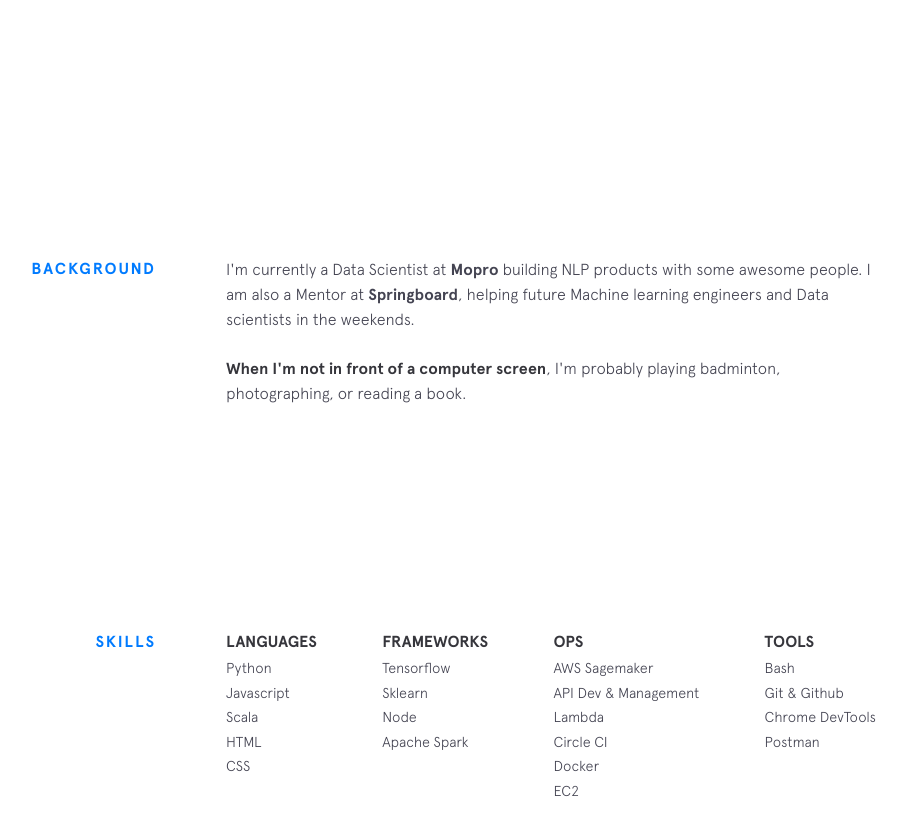
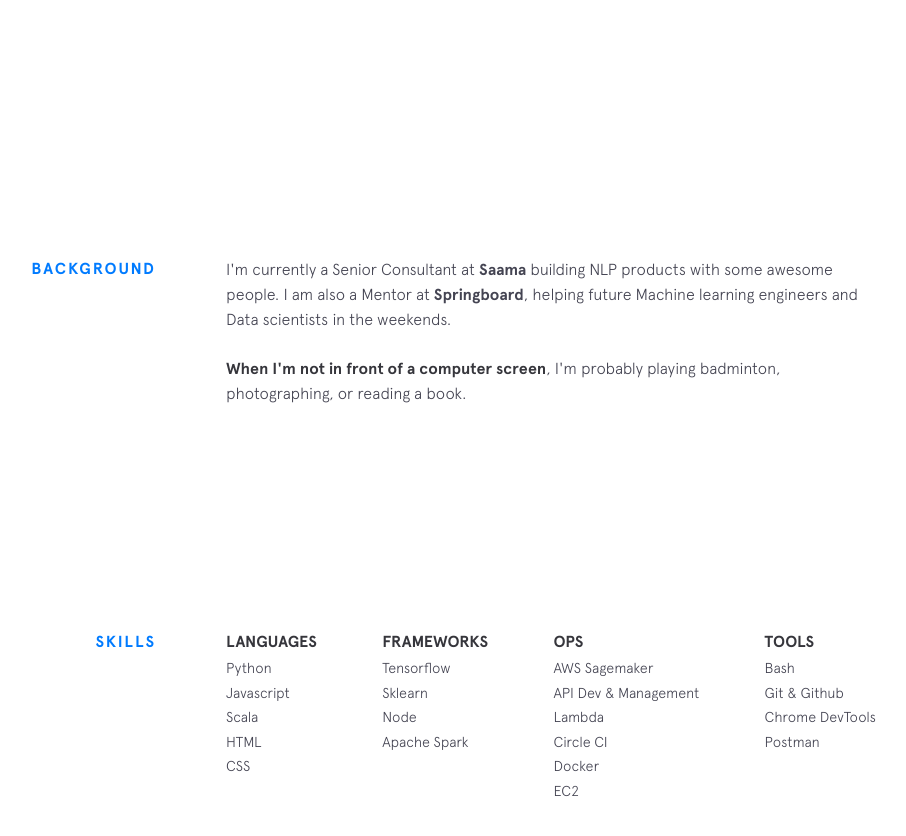
Before and after one commit to infinitylogesh/infinitylogesh.github.io, a Jekyll site: the page built from index.html, in a window 1280 px wide and 900 px high, scrolled down 743 px. Shown: the top 836 px of the window, without its empty margins (224-1130 px from the left). Built offline with Jekyll 4.4.1, drawn with Linux system fonts in a browser that asks for light colours; nearby versions of some CDN libraries.

Commit message:
updated work info to saama

```diff
--- a/_includes/background.html
+++ b/_includes/background.html
@@ -2,8 +2,8 @@
   <div class="section__title">Background</div>
   <div class="section__content">
     <p>
-      I'm currently a Data Scientist at
-      <a class="underline-link" href="https://www.mopro.com" target="_blank">Mopro</a> building NLP products with some awesome people. I am also a Mentor at
+      I'm currently a Senior Consultant at
+      <a class="underline-link" href="https://www.saama.com/" target="_blank">Saama</a> building NLP products with some awesome people. I am also a Mentor at
       <a class="underline-link" href="https://www.springboard.com" target="_blank">Springboard</a>, helping future Machine learning engineers and Data scientists in the weekends.
     </p>
 
```
